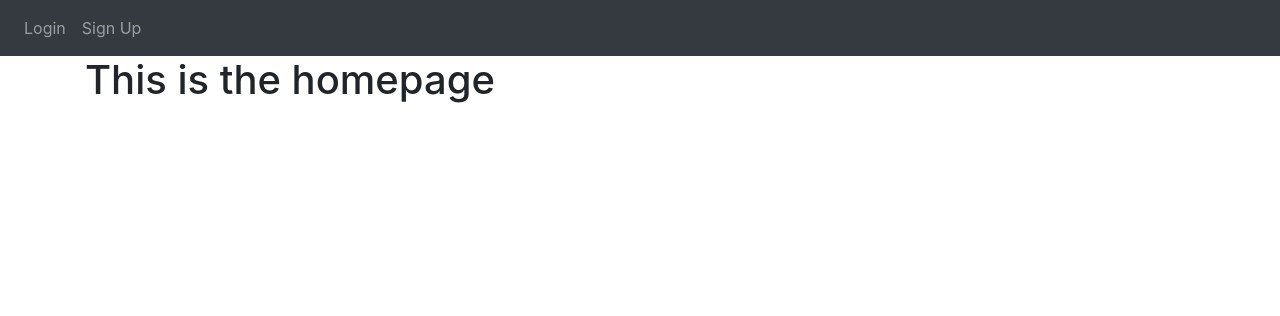
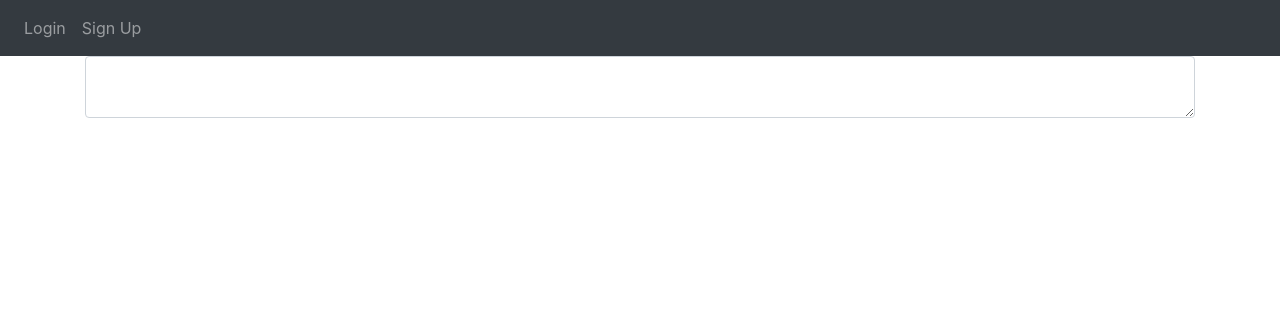
Before and after one commit to SaidNivek/notes-python-flask, a Flask app: template website/templates/home.html in a window 1280 px wide. Shown: the top 316 px of the page. Run offline with Flask 2, Linux system fonts and the light colour scheme; the template is opened without the code that fills it, so the values that code supplies are empty; some libraries are stand-ins or nearby versions.

Commit message:
begin form for adding notes

```diff
--- a/website/templates/home.html
+++ b/website/templates/home.html
@@ -2,5 +2,8 @@
 {% block title %}Home{% endblock %}
 
 {% block content %}
-<h1>This is the homepage</h1>
+<form method="POST">
+    <textarea name="note" id="note" class="form-control"></textarea>
+
+</form>
 {% endblock %}
```
